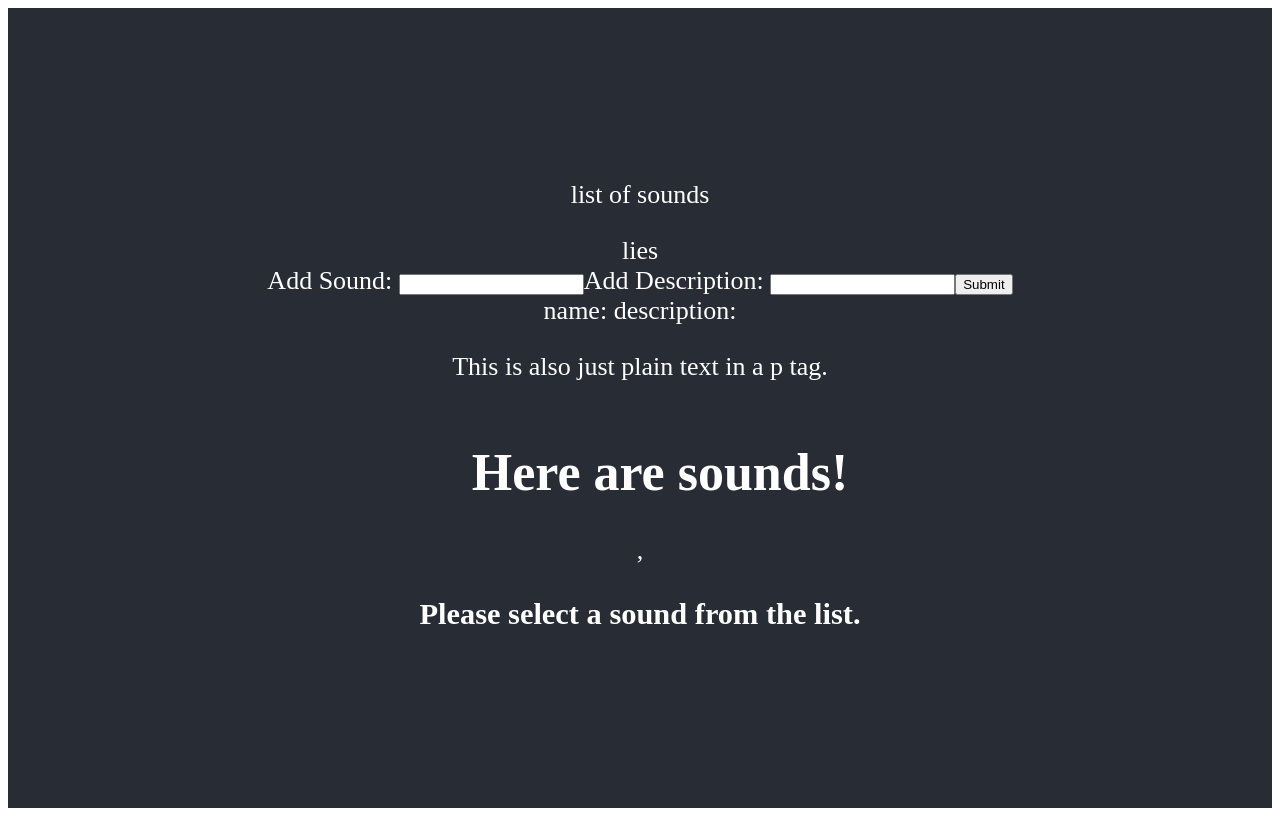
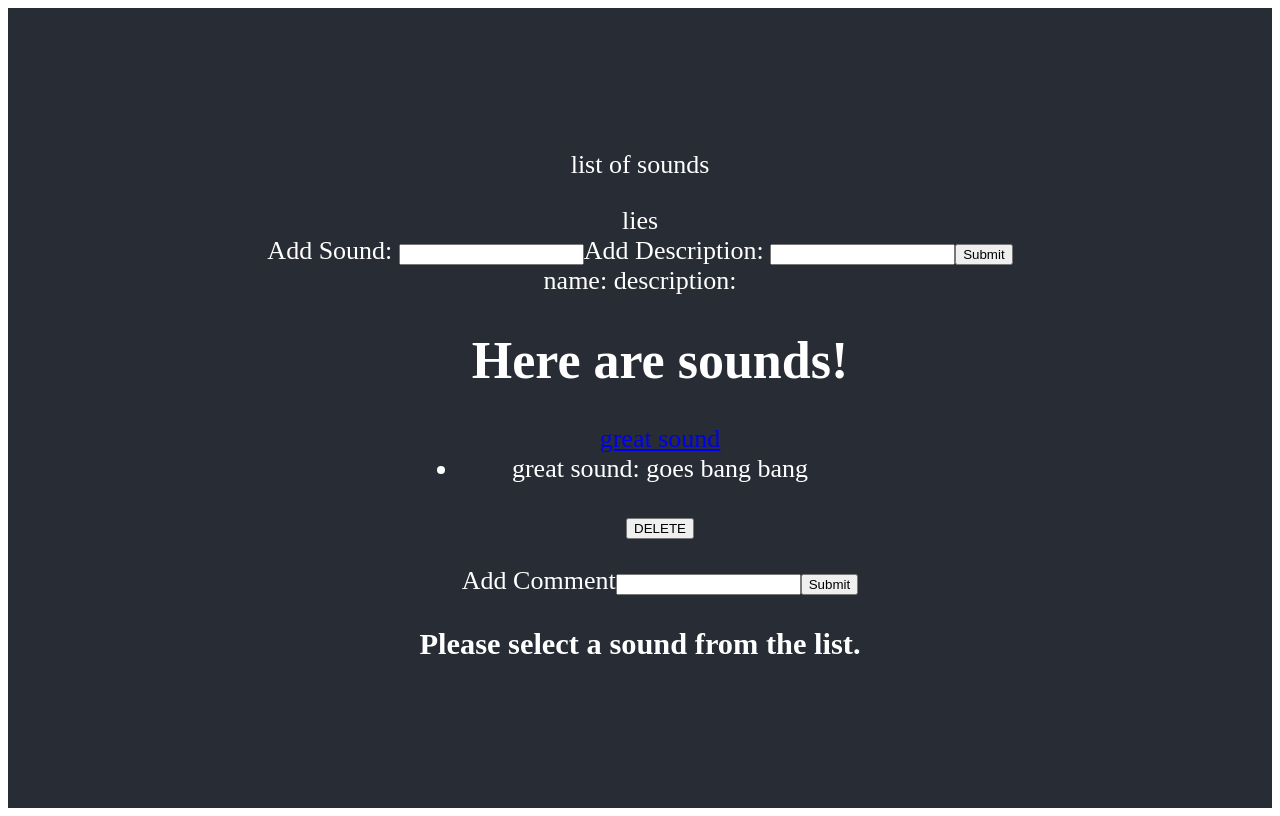
Before and after one commit to coryjbergquist/react-redux-sound-organizer, a React (Create React App) app: page /sounds in a window 1280 px wide. Built offline with nearby package versions, Linux system fonts and the light colour scheme.

Commit message:
add routes to SoundShow

```diff
--- a/src/App.js
+++ b/src/App.js
@@ -4,6 +4,8 @@ import { connect } from 'react-redux';
 import AddSounds from './components/AddSounds';
 import { BrowserRouter as Router, Route, NavLink } from 'react-router-dom';
 import SoundsListContainer from './containers/SoundsListContainer';
+
+import Home from './test';
 
 const link = {
   width: '100px',
@@ -35,7 +37,6 @@ class App extends Component {
     return (
       <div className="App">
 
-
         <header className="App-header">
 
         <div>
@@ -47,16 +48,12 @@ class App extends Component {
           <AddSounds />
         </div>
 
-          <p>
-            This is also just plain text in a p tag.
-          </p>
           <div>
-            <Router>
-              <React.Fragment>
-                <Route exact path='/sounds' component={SoundsListContainer}/>
-
-              </React.Fragment>
-            </Router>
+          <Router>
+            <React.Fragment>
+              <Route path="/sounds" component={SoundsListContainer} />
+            </React.Fragment>
+          </Router>
           </div>
         </header>
       </div>
@@ -65,7 +62,7 @@ class App extends Component {
 }
 
 
-const mapStateToProps = state => ({})
+const mapStateToProps = state => ({sounds: state.sounds})
 
 
 export default connect(mapStateToProps)(App)
--- a/src/components/SoundShow.js
+++ b/src/components/SoundShow.js
@@ -1,24 +1,21 @@
 import React from 'react';
-import { Link } from 'react-router-dom';
 
-const SoundShow = ({ sounds }) => {
+const SoundShow = () =>
 //show extended view of sound: description, comments etc.
-  const renderSound = sounds.sound.map(sound =>
-    <div key={sound}>{sound}</div>
-    //show title, description of sound
-  );
+  // const renderSound = sounds.sound.map(sound =>
+  //   "sound"
+  //   //show title, description of sound
+  // );
 
-  return (
+
     <div>
 
-      <div>
-        Showing the sound deet
-        {renderSound}
+      <p>
+        SHOWING THE SOUND DEETS!
+      </p>
 
-      </div>
+      {/* {renderSound} */}
 
     </div>
-  );
-};
 
 export default SoundShow;
--- a/src/reducers/sounds_reducer.js
+++ b/src/reducers/sounds_reducer.js
@@ -2,7 +2,7 @@ import cuid from 'cuid';
 export const cuidFn = cuid;
 
 export default function soundsReducer(state= {
-  sounds: [],
+  sounds: [{name: "great sound", description: "goes bang bang", id: "123"}],
   comments: [],
 }, action) {
   switch ( action.type ) {
```
Also changed, not shown: src/containers/SoundsListContainer.js (+4 -3 lines).
